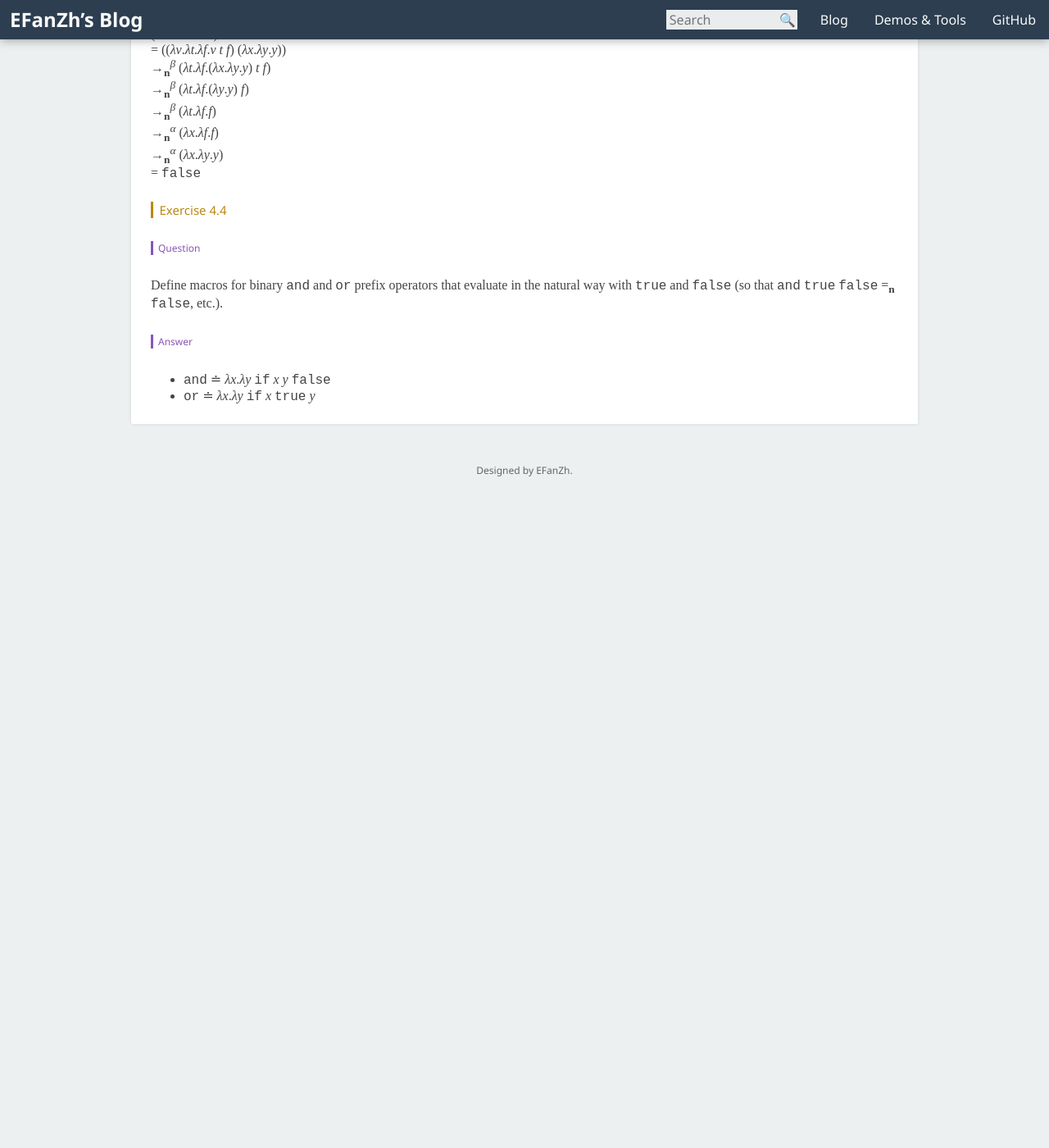
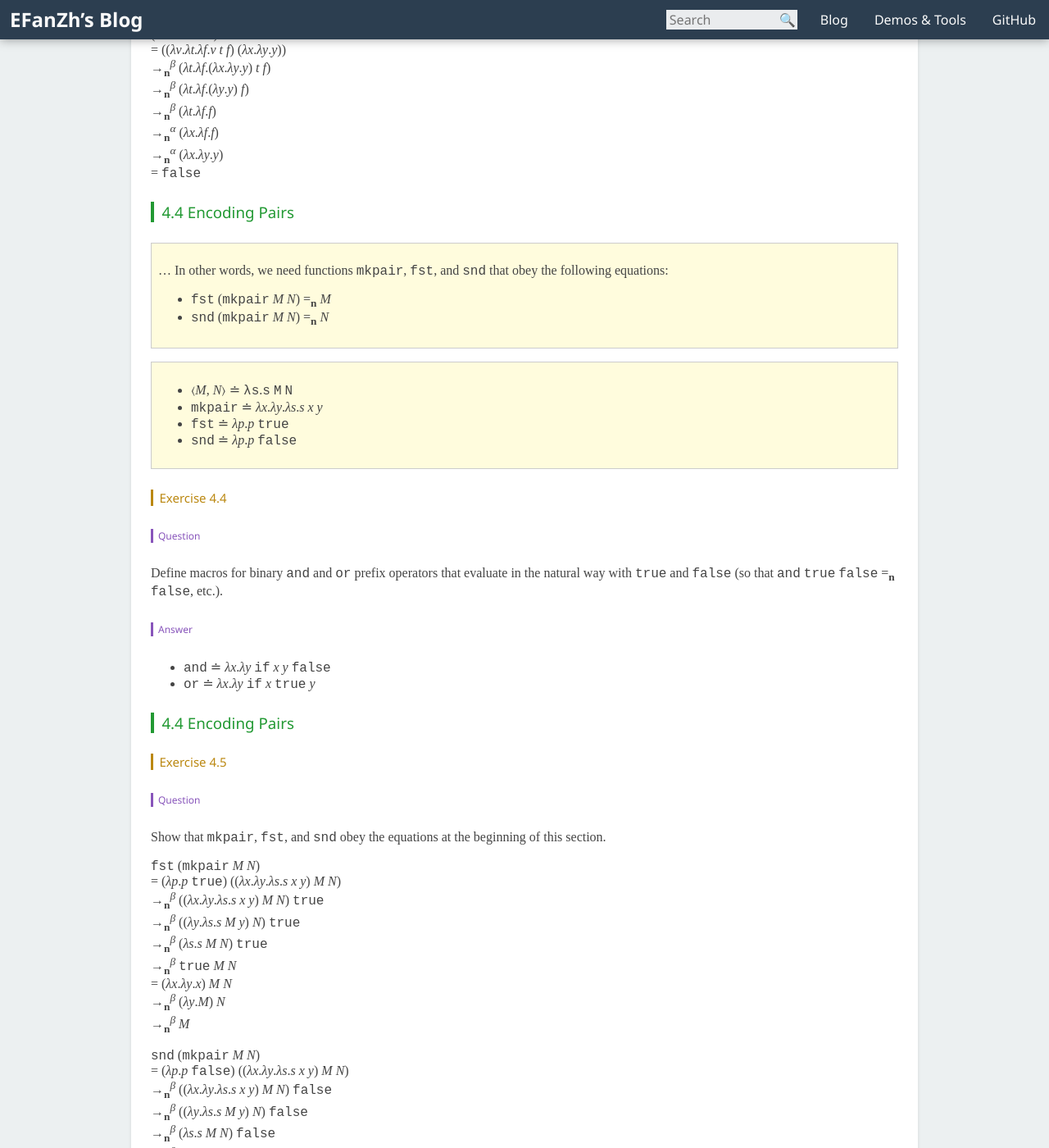
Before and after one commit to fuzeyi/efanzh.github.io, a Jekyll site: the page built from _posts/2016-06-04-programming-languages-and-lambda-calculi-exercises.md, in a window 1280 px wide and 1400 px high, scrolled down 12746 px. Shown: the whole window at 82% size. Built offline with Jekyll 4.4.1, drawn with Linux system fonts in a browser that asks for light colours; before the commit the page ends 13376 px from its top, so only the background shows below that; some of the changed text lies outside the part shown.

Commit message:
Exercise 4.5 is done

```diff
--- a/_posts/2016-06-04-programming-languages-and-lambda-calculi-exercises.md
+++ b/_posts/2016-06-04-programming-languages-and-lambda-calculi-exercises.md
@@ -550,6 +550,18 @@ Show that (`if` `true`) =<sub>**n**</sub> `true` and (`if` `false`) =<sub>**n**<
 →<sub>**n**</sub><sup>*α*</sup> (*λx*.*λy*.*y*) \\
 = `false`
 
+#### 4.4 Encoding Pairs
+
+>  … In other words, we need functions `mkpair`, `fst`, and `snd` that obey the following equations:
+>
+> - `fst` (`mkpair` *M* *N*) =<sub>**n**</sub> *M*
+> - `snd` (`mkpair` *M* *N*) =<sub>**n**</sub> *N*
+
+> - 〈*M*, *N*〉 ≐ `λs`.`s` `M` `N`
+> - `mkpair` ≐ *λx*.*λy*.*λs*.*s* *x* *y*
+> - `fst` ≐ *λp*.*p* `true`
+> - `snd` ≐ *λp*.*p* `false`
+
 ##### Exercise 4.4
 
 ###### Question
@@ -561,3 +573,31 @@ that `and` `true` `false` =<sub>**n**</sub> `false`, etc.).
 
 - `and` ≐ *λx*.*λy* `if` *x* *y* `false`
 - `or` ≐ *λx*.*λy* `if` *x* `true` *y*
+
+#### 4.4 Encoding Pairs
+
+##### Exercise 4.5
+
+###### Question
+
+Show that `mkpair`, `fst`, and `snd` obey the equations at the beginning of this section.
+
+`fst` (`mkpair` *M* *N*) \\
+= (*λp*.*p* `true`) ((*λx*.*λy*.*λs*.*s* *x* *y*) *M* *N*) \\
+→<sub>**n**</sub><sup>*β*</sup> ((*λx*.*λy*.*λs*.*s* *x* *y*) *M* *N*) `true` \\
+→<sub>**n**</sub><sup>*β*</sup> ((*λy*.*λs*.*s* *M* *y*) *N*) `true` \\
+→<sub>**n**</sub><sup>*β*</sup> (*λs*.*s* *M* *N*) `true` \\
+→<sub>**n**</sub><sup>*β*</sup> `true` *M* *N* \\
+= (*λx*.*λy*.*x*) *M* *N* \\
+→<sub>**n**</sub><sup>*β*</sup> (*λy*.*M*) *N* \\
+→<sub>**n**</sub><sup>*β*</sup> *M*
+
+`snd` (`mkpair` *M* *N*) \\
+= (*λp*.*p* `false`) ((*λx*.*λy*.*λs*.*s* *x* *y*) *M* *N*) \\
+→<sub>**n**</sub><sup>*β*</sup> ((*λx*.*λy*.*λs*.*s* *x* *y*) *M* *N*) `false` \\
+→<sub>**n**</sub><sup>*β*</sup> ((*λy*.*λs*.*s* *M* *y*) *N*) `false` \\
+→<sub>**n**</sub><sup>*β*</sup> (*λs*.*s* *M* *N*) `false` \\
+→<sub>**n**</sub><sup>*β*</sup> `false` *M* *N* \\
+= (*λx*.*λy*.*y*) *M* *N* \\
+→<sub>**n**</sub><sup>*β*</sup> (*λy*.*y*) *N* \\
+→<sub>**n**</sub><sup>*β*</sup> *N*
```
